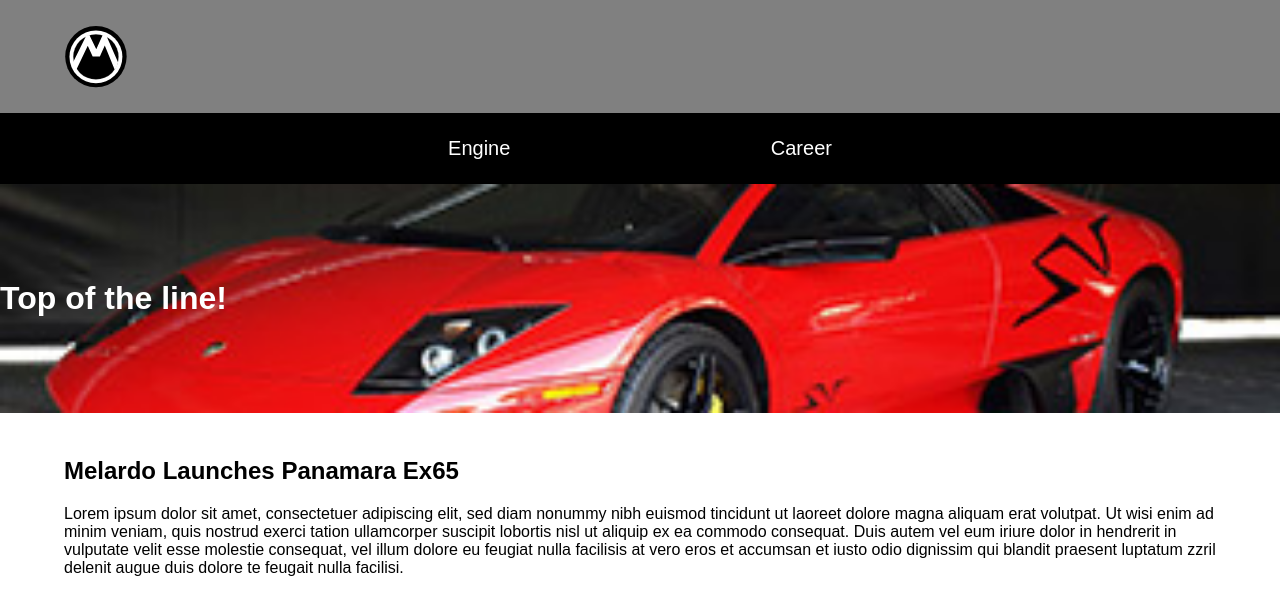
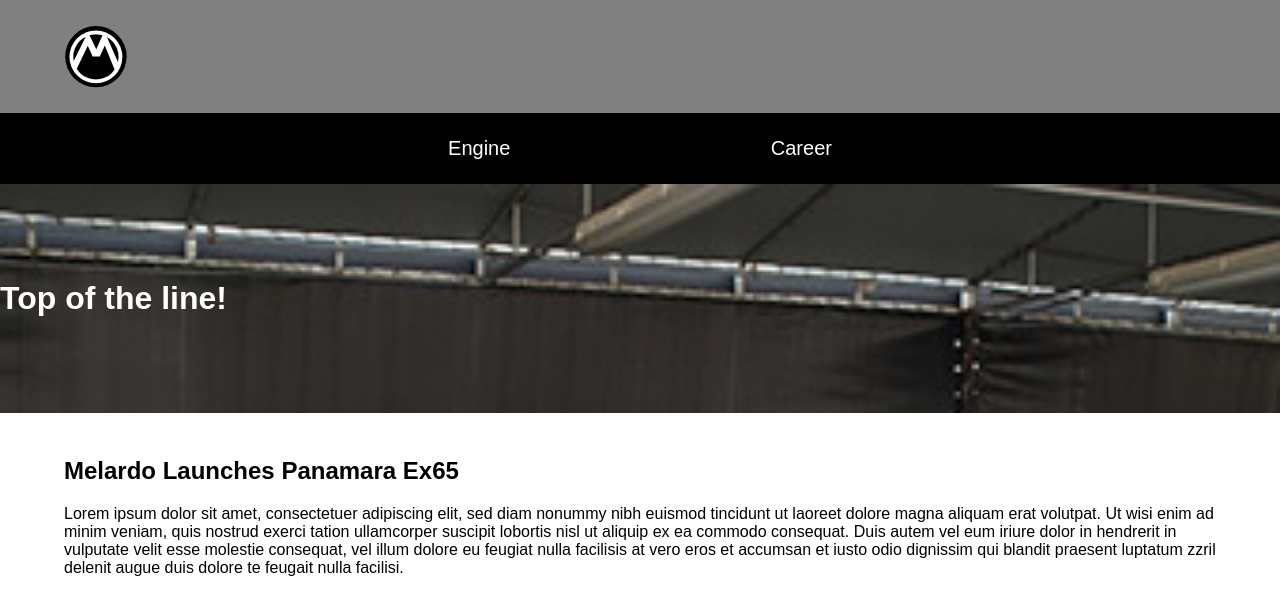
Before and after one commit to sidd0043/assignment3, a plain HTML site: page index.html in a window 1280 px wide. Shown: the top 590 px of the page. Drawn offline with Linux system fonts and the light colour scheme; files whose address does not match are found by name.

Commit message:
changes made

```diff
--- a/css/general.css
+++ b/css/general.css
@@ -77,10 +77,9 @@ header {
 .billboard {
     margin:0;
     overflow:hidden;
-    background-position:center center;
-    background-image: url(../images/fake.buggati.jpg);
+    background-image: url(../images/fake-buggati.jpg);
     background-size: 100%;
-    background-repeat:no-repeat;
+
 }
 
 .billboard h1 {
--- a/index.html
+++ b/index.html
@@ -12,7 +12,7 @@
     <header>
 
         <a href="index.html">
-            <img src="images/car.logoB&W.svg" alt="Melardo" class="logo">
+            <img src="images/car.logoBW.svg" alt="Melardo" class="logo">
         </a>
 
         <nav class="nav-top">
```
Also changed, not shown: images/car.logoBW.svg (renamed from images/car.logoB&W.svg), images/fake-buggati.jpg (added).
